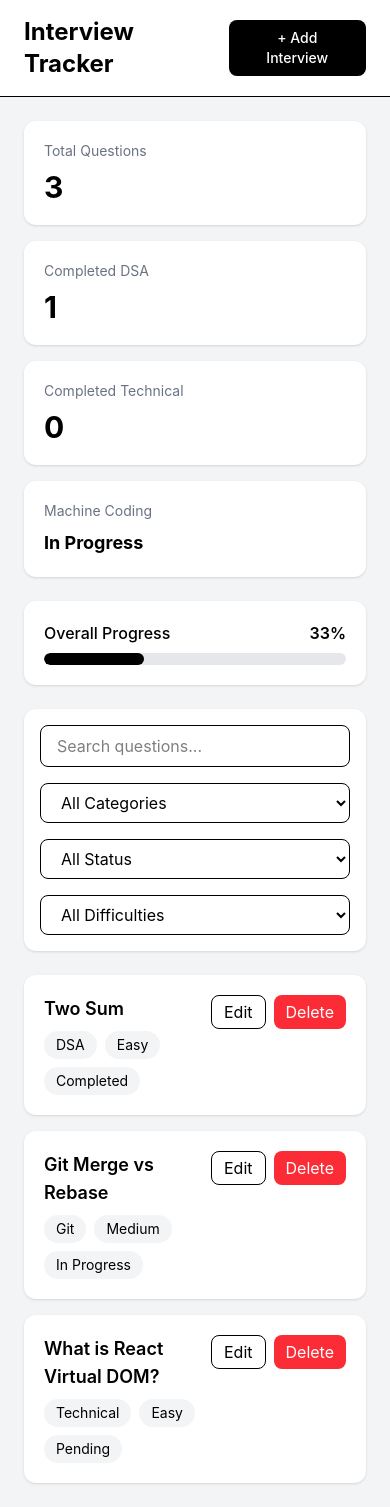
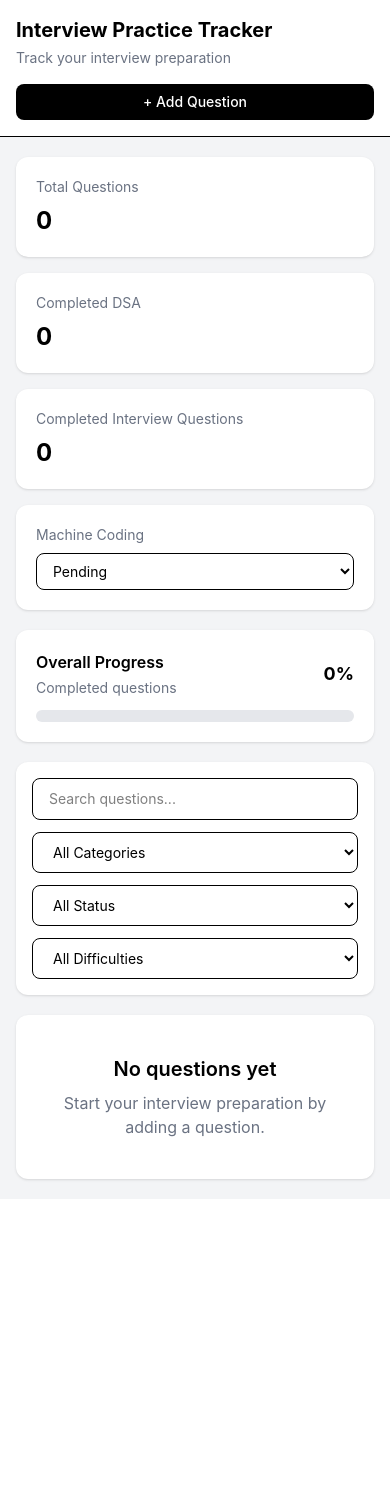
Before and after one commit to amitgith/Interview-Tracker, a React (Vite) app: page / in a window 390 px wide. After the commit the page ends 1199 px from the top, so only its background shows below. Built offline with nearby package versions, Linux system fonts and the light colour scheme.

Commit message:
Improve UI styling and layout

```diff
--- a/src/components/Dashboard.jsx
+++ b/src/components/Dashboard.jsx
@@ -1,7 +1,12 @@
-import { useSelector } from "react-redux";
+import { useDispatch, useSelector } from "react-redux";
+import { setMachineCodingStatus } from "../features/tracker/trackerSlice";
 
 const Dashboard = () => {
+  const dispatch = useDispatch();
   const interviews = useSelector((state) => state.tracker.interviews);
+  const machineCodingStatus = useSelector(
+    (state) => state.tracker.machineCoding.status,
+  );
 
   const totalQuestions = interviews.length;
 
@@ -9,7 +14,7 @@ const Dashboard = () => {
     (item) => item.category === "DSA" && item.status === "Completed",
   ).length;
 
-  const completedTechnical = interviews.filter(
+  const completedInterviewQuestions = interviews.filter(
     (item) => item.category === "Technical" && item.status === "Completed",
   ).length;
 
@@ -23,56 +28,72 @@ const Dashboard = () => {
       : Math.round((completedQuestions / totalQuestions) * 100);
 
   return (
-    <div>
-      {/* Dashboard Cards */}
-      <div className="grid gap-4 md:grid-cols-4">
-        {/* Total Questions */}
+    <section>
+      <div className="grid grid-cols-1 gap-4 sm:grid-cols-2 md:grid-cols-4">
         <div className="rounded-xl bg-white p-5 shadow-sm">
           <p className="text-sm text-gray-500">Total Questions</p>
 
-          <h2 className="mt-2 text-3xl font-bold">{totalQuestions}</h2>
+          <h2 className="mt-2 text-2xl font-bold sm:text-3xl">
+            {totalQuestions}
+          </h2>
         </div>
 
-        {/* Completed DSA */}
         <div className="rounded-xl bg-white p-5 shadow-sm">
           <p className="text-sm text-gray-500">Completed DSA</p>
 
-          <h2 className="mt-2 text-3xl font-bold">{completedDSA}</h2>
+          <h2 className="mt-2 text-2xl font-bold sm:text-3xl">
+            {completedDSA}
+          </h2>
         </div>
 
-        {/* Completed Technical */}
         <div className="rounded-xl bg-white p-5 shadow-sm">
-          <p className="text-sm text-gray-500">Completed Technical</p>
+          <p className="text-sm text-gray-500">Completed Interview Questions</p>
 
-          <h2 className="mt-2 text-3xl font-bold">{completedTechnical}</h2>
+          <h2 className="mt-2 text-2xl font-bold sm:text-3xl">
+            {completedInterviewQuestions}
+          </h2>
         </div>
 
-        {/* Machine Coding */}
         <div className="rounded-xl bg-white p-5 shadow-sm">
           <p className="text-sm text-gray-500">Machine Coding</p>
 
-          <h2 className="mt-2 text-lg font-bold">
-            {progress >= 70 ? "Good Progress" : "In Progress"}
-          </h2>
+          <select
+            value={machineCodingStatus}
+            onChange={(e) => dispatch(setMachineCodingStatus(e.target.value))}
+            className="mt-2 w-full rounded-lg border px-3 py-2 text-sm outline-none"
+          >
+            <option value="Pending">Pending</option>
+            <option value="In Progress">In Progress</option>
+            <option value="Completed">Completed</option>
+          </select>
         </div>
       </div>
 
-      {/* Overall Progress */}
-      <div className="mt-6 rounded-xl bg-white p-5 shadow-sm">
-        <div className="mb-2 flex justify-between">
-          <p className="font-medium">Overall Progress</p>
+      <div className="mt-5 rounded-xl bg-white p-5 shadow-sm sm:mt-6">
+        <div className="mb-3 flex items-center justify-between gap-4">
+          <div>
+            <p className="font-semibold">Overall Progress</p>
 
-          <span className="font-semibold">{progress}%</span>
+            <p className="mt-1 text-sm text-gray-500">Completed questions</p>
+          </div>
+
+          <span className="text-lg font-bold">{progress}%</span>
         </div>
 
-        <div className="h-3 overflow-hidden rounded-full bg-gray-200">
+        <div
+          className="h-3 overflow-hidden rounded-full bg-gray-200"
+          role="progressbar"
+          aria-valuenow={progress}
+          aria-valuemin="0"
+          aria-valuemax="100"
+        >
           <div
-            className="h-full rounded-full bg-black"
+            className="h-full rounded-full bg-black transition-all duration-300"
             style={{ width: `${progress}%` }}
           />
         </div>
       </div>
-    </div>
+    </section>
   );
 };
 
--- a/src/components/EditInterviewForm.jsx
+++ b/src/components/EditInterviewForm.jsx
@@ -32,16 +32,29 @@ const EditInterviewForm = ({ interview, onClose }) => {
   return (
     <form
       onSubmit={handleSubmit(onSubmit)}
-      className="mt-4 rounded-xl bg-white p-5 shadow-sm"
+      className="mt-4 rounded-xl bg-white p-4 shadow-sm sm:p-5"
     >
+      <div className="mb-4">
+        <h2 className="text-lg font-semibold">Edit Question</h2>
+
+        <p className="mt-1 text-sm text-gray-500">
+          Update your interview question details.
+        </p>
+      </div>
+
       <div className="grid gap-4">
-        {/* Question */}
         <div>
+          <label className="mb-1 block text-sm font-medium">Question</label>
+
           <input
             {...register("question", {
               required: "Question is required",
+              minLength: {
+                value: 3,
+                message: "Question must be at least 3 characters",
+              },
             })}
-            className="w-full rounded-lg border px-4 py-2 outline-none"
+            className="w-full rounded-lg border px-4 py-2.5 text-sm outline-none transition focus:border-black"
           />
 
           {errors.question && (
@@ -51,38 +64,51 @@ const EditInterviewForm = ({ interview, onClose }) => {
           )}
         </div>
 
-        {/* Category */}
+        <div className="grid gap-4 sm:grid-cols-3">
+          <div>
+            <label className="mb-1 block text-sm font-medium">Category</label>
+
             <select
               {...register("category")}
-          className="rounded-lg border px-4 py-2"
+              className="w-full rounded-lg border px-4 py-2.5 text-sm outline-none"
             >
               <option value="DSA">DSA</option>
               <option value="Git">Git</option>
               <option value="Technical">Technical</option>
             </select>
+          </div>
 
-        {/* Difficulty */}
+          <div>
+            <label className="mb-1 block text-sm font-medium">Difficulty</label>
+
             <select
               {...register("difficulty")}
-          className="rounded-lg border px-4 py-2"
+              className="w-full rounded-lg border px-4 py-2.5 text-sm outline-none"
             >
               <option value="Easy">Easy</option>
               <option value="Medium">Medium</option>
               <option value="Hard">Hard</option>
             </select>
+          </div>
 
-        {/* Status */}
-        <select {...register("status")} className="rounded-lg border px-4 py-2">
+          <div>
+            <label className="mb-1 block text-sm font-medium">Status</label>
+
+            <select
+              {...register("status")}
+              className="w-full rounded-lg border px-4 py-2.5 text-sm outline-none"
+            >
               <option value="Pending">Pending</option>
               <option value="In Progress">In Progress</option>
               <option value="Completed">Completed</option>
             </select>
+          </div>
+        </div>
 
-        {/* Buttons */}
-        <div className="flex gap-3">
+        <div className="flex flex-col gap-2 sm:flex-row">
           <button
             type="submit"
-            className="rounded-lg bg-black px-4 py-2 text-white"
+            className="rounded-lg bg-black cursor-pointer px-4 py-2.5 text-sm font-medium text-white transition hover:bg-gray-800"
           >
             Update Question
           </button>
@@ -90,7 +116,7 @@ const EditInterviewForm = ({ interview, onClose }) => {
           <button
             type="button"
             onClick={onClose}
-            className="rounded-lg border px-4 py-2"
+            className="rounded-lg cursor-pointer border px-4 py-2.5 cursor-pointer text-sm font-medium transition hover:bg-gray-100"
           >
             Cancel
           </button>
--- a/src/components/FilterBar.jsx
+++ b/src/components/FilterBar.jsx
@@ -12,21 +12,19 @@ const FilterBar = () => {
   const filters = useSelector((state) => state.tracker.filters);
 
   return (
-    <div className="grid gap-4 rounded-xl bg-white p-4 shadow-sm md:grid-cols-4">
-      {/* Search */}
+    <div className="grid gap-3 rounded-xl bg-white p-4 shadow-sm sm:gap-4 md:grid-cols-4">
       <input
         type="text"
         placeholder="Search questions..."
         value={filters.search}
         onChange={(e) => dispatch(setSearch(e.target.value))}
-        className="rounded-lg border px-4 py-2 outline-none"
+        className="w-full rounded-lg border px-4 py-2.5 text-sm outline-none transition focus:border-black"
       />
 
-      {/* Category */}
       <select
         value={filters.category}
         onChange={(e) => dispatch(setCategoryFilter(e.target.value))}
-        className="rounded-lg border px-4 py-2"
+        className="w-full rounded-lg border px-4 py-2.5 text-sm outline-none"
       >
         <option value="all">All Categories</option>
         <option value="DSA">DSA</option>
@@ -34,11 +32,10 @@ const FilterBar = () => {
         <option value="Technical">Technical</option>
       </select>
 
-      {/* Status */}
       <select
         value={filters.status}
         onChange={(e) => dispatch(setStatusFilter(e.target.value))}
-        className="rounded-lg border px-4 py-2"
+        className="w-full rounded-lg border px-4 py-2.5 text-sm outline-none"
       >
         <option value="all">All Status</option>
         <option value="Pending">Pending</option>
@@ -46,11 +43,10 @@ const FilterBar = () => {
         <option value="Completed">Completed</option>
       </select>
 
-      {/* Difficulty */}
       <select
         value={filters.difficulty}
         onChange={(e) => dispatch(setDifficultyFilter(e.target.value))}
-        className="rounded-lg border px-4 py-2"
+        className="w-full rounded-lg border px-4 py-2.5 text-sm outline-none"
       >
         <option value="all">All Difficulties</option>
         <option value="Easy">Easy</option>
--- a/src/components/Header.jsx
+++ b/src/components/Header.jsx
@@ -1,11 +1,22 @@
-const Header = () => {
+const Header = ({ onAdd }) => {
   return (
     <header className="border-b bg-white">
-      <div className="mx-auto flex max-w-6xl items-center justify-between px-6 py-4">
-        <h1 className="text-2xl font-bold">Interview Tracker</h1>
+      <div className="mx-auto flex max-w-6xl flex-col gap-4 px-4 py-4 sm:flex-row sm:items-center sm:justify-between sm:px-6">
+        <div>
+          <h1 className="text-xl font-bold sm:text-2xl">
+            Interview Practice Tracker
+          </h1>
 
-        <button className="rounded-lg bg-black px-4 py-2 text-sm font-medium text-white cursor-pointer">
-          + Add Interview
+          <p className="mt-1 text-sm text-gray-500">
+            Track your interview preparation
+          </p>
+        </div>
+
+        <button
+          onClick={onAdd}
+          className="w-full rounded-lg bg-black px-4 py-2 text-sm font-medium cursor-pointer text-white transition hover:bg-gray-800 sm:w-auto"
+        >
+          + Add Question
         </button>
       </div>
     </header>
--- a/src/components/InterviewCard.jsx
+++ b/src/components/InterviewCard.jsx
@@ -9,34 +9,39 @@ const InterviewCard = ({ interview, onEdit }) => {
   };
 
   return (
-    <div className="rounded-xl bg-white p-5 shadow-sm">
-      <div className="flex items-start justify-between gap-4">
-        <div>
-          <h2 className="text-lg font-semibold">{interview.question}</h2>
+    <div className="rounded-xl bg-white p-4 shadow-sm sm:p-5">
+      <div className="flex flex-col gap-4 sm:flex-row sm:items-start sm:justify-between">
+        <div className="min-w-0">
+          <h2 className="wrap-break-word text-base font-semibold sm:text-lg">
+            {interview.question}
+          </h2>
 
-          <div className="mt-2 flex flex-wrap gap-2">
-            <span className="rounded-full bg-gray-100 px-3 py-1 text-sm">
+          <div className="mt-3 flex flex-wrap gap-2">
+            <span className="rounded-full bg-gray-100 px-3 py-1 text-xs font-medium sm:text-sm">
               {interview.category}
             </span>
 
-            <span className="rounded-full bg-gray-100 px-3 py-1 text-sm">
+            <span className="rounded-full bg-gray-100 px-3 py-1 text-xs font-medium sm:text-sm">
               {interview.difficulty}
             </span>
 
-            <span className="rounded-full bg-gray-100 px-3 py-1 text-sm">
+            <span className="rounded-full bg-gray-100 px-3 py-1 text-xs font-medium sm:text-sm">
               {interview.status}
             </span>
           </div>
         </div>
 
-        <div className="flex gap-2">
-          <button onClick={onEdit} className="rounded-lg border px-3 py-1">
+        <div className="flex w-full gap-2 sm:w-auto">
+          <button
+            onClick={onEdit}
+            className="flex-1 cursor-pointer rounded-lg border px-3 py-2 text-sm transition hover:bg-gray-100 sm:flex-none"
+          >
             Edit
           </button>
 
           <button
             onClick={handleDelete}
-            className="rounded-lg bg-red-500 px-3 py-1 text-white"
+            className="flex-1 cursor-pointer rounded-lg bg-red-500 px-3 py-2 text-sm text-white transition hover:bg-red-600 sm:flex-none"
           >
             Delete
           </button>
--- a/src/components/InterviewForm.jsx
+++ b/src/components/InterviewForm.jsx
@@ -11,6 +11,7 @@ const InterviewForm = ({ onClose }) => {
     formState: { errors },
   } = useForm({
     defaultValues: {
+      question: "",
       category: "DSA",
       difficulty: "Easy",
       status: "Pending",
@@ -31,17 +32,30 @@ const InterviewForm = ({ onClose }) => {
   return (
     <form
       onSubmit={handleSubmit(onSubmit)}
-      className="mt-4 rounded-xl bg-white p-5 shadow-sm"
+      className="mt-4 rounded-xl bg-white p-4 shadow-sm sm:p-5"
     >
+      <div className="mb-4">
+        <h2 className="text-lg font-semibold">Add New Question</h2>
+
+        <p className="mt-1 text-sm text-gray-500">
+          Add a question to your interview preparation tracker.
+        </p>
+      </div>
+
       <div className="grid gap-4">
-        {/* Question */}
         <div>
+          <label className="mb-1 block text-sm font-medium">Question</label>
+
           <input
             {...register("question", {
               required: "Question is required",
+              minLength: {
+                value: 3,
+                message: "Question must be at least 3 characters",
+              },
             })}
             placeholder="Enter interview question"
-            className="w-full rounded-lg border px-4 py-2 outline-none"
+            className="w-full rounded-lg border px-4 py-2.5 text-sm outline-none transition focus:border-black"
           />
 
           {errors.question && (
@@ -51,38 +65,51 @@ const InterviewForm = ({ onClose }) => {
           )}
         </div>
 
-        {/* Category */}
+        <div className="grid gap-4 sm:grid-cols-3">
+          <div>
+            <label className="mb-1 block text-sm font-medium">Category</label>
+
             <select
               {...register("category")}
-          className="rounded-lg border px-4 py-2"
+              className="w-full rounded-lg border px-4 py-2.5 text-sm outline-none"
             >
               <option value="DSA">DSA</option>
               <option value="Git">Git</option>
               <option value="Technical">Technical</option>
             </select>
+          </div>
 
-        {/* Difficulty */}
+          <div>
+            <label className="mb-1 block text-sm font-medium">Difficulty</label>
+
             <select
               {...register("difficulty")}
-          className="rounded-lg border px-4 py-2"
+              className="w-full rounded-lg border px-4 py-2.5 text-sm outline-none"
             >
               <option value="Easy">Easy</option>
               <option value="Medium">Medium</option>
               <option value="Hard">Hard</option>
             </select>
+          </div>
 
-        {/* Status */}
-        <select {...register("status")} className="rounded-lg border px-4 py-2">
+          <div>
+            <label className="mb-1 block text-sm font-medium">Status</label>
+
+            <select
+              {...register("status")}
+              className="w-full rounded-lg border px-4 py-2.5 text-sm outline-none"
+            >
               <option value="Pending">Pending</option>
               <option value="In Progress">In Progress</option>
               <option value="Completed">Completed</option>
             </select>
+          </div>
+        </div>
 
-        {/* Buttons */}
-        <div className="flex gap-3">
+        <div className="flex flex-col gap-2 sm:flex-row">
           <button
             type="submit"
-            className="rounded-lg bg-black px-4 py-2 text-white"
+            className="rounded-lg bg-black px-4 py-2.5 cursor-pointer text-sm font-medium text-white transition hover:bg-gray-800"
           >
             Add Question
           </button>
@@ -90,7 +117,7 @@ const InterviewForm = ({ onClose }) => {
           <button
             type="button"
             onClick={onClose}
-            className="rounded-lg border px-4 py-2"
+            className="rounded-lg border px-4 py-2.5 text-sm cursor-pointer font-medium transition hover:bg-gray-100"
           >
             Cancel
           </button>
--- a/src/features/tracker/trackerSlice.jsx
+++ b/src/features/tracker/trackerSlice.jsx
@@ -1,38 +1,26 @@
 import { createSlice } from "@reduxjs/toolkit";
+const storedInterviews = localStorage.getItem("interviews");
+const storedMachineCoding = localStorage.getItem("machineCoding");
+const initialState = {
+  interviews: storedInterviews ? JSON.parse(storedInterviews) : [],
 
-const trackerSlice = createSlice({
-  name: "tracker",
-  initialState: {
-    interviews: [
-      {
-        id: 1,
-        question: "Two Sum",
-        category: "DSA",
-        difficulty: "Easy",
-        status: "Completed",
-      },
-      {
-        id: 2,
-        question: "Git Merge vs Rebase",
-        category: "Git",
-        difficulty: "Medium",
-        status: "In Progress",
-      },
-      {
-        id: 3,
-        question: "What is React Virtual DOM?",
-        category: "Technical",
-        difficulty: "Easy",
+  machineCoding: storedMachineCoding
+    ? JSON.parse(storedMachineCoding)
+    : {
         status: "Pending",
       },
-    ],
+
   filters: {
     search: "",
     category: "all",
     status: "all",
     difficulty: "all",
   },
-  },
+};
+
+const trackerSlice = createSlice({
+  name: "tracker",
+  initialState,
   reducers: {
     addInterview: (state, action) => {
       state.interviews.push(action.payload);
@@ -65,6 +53,9 @@ const trackerSlice = createSlice({
     setDifficultyFilter: (state, action) => {
       state.filters.difficulty = action.payload;
     },
+    setMachineCodingStatus: (state, action) => {
+      state.machineCoding.status = action.payload;
+    },
   },
 });
 export const {
@@ -75,6 +66,7 @@ export const {
   setCategoryFilter,
   setStatusFilter,
   setDifficultyFilter,
+  setMachineCodingStatus,
 } = trackerSlice.actions;
 
 export default trackerSlice.reducer;
--- a/src/pages/Tracker.jsx
+++ b/src/pages/Tracker.jsx
@@ -1,4 +1,4 @@
-import { useState } from "react";
+import { useEffect, useState } from "react";
 import { useSelector } from "react-redux";
 
 import Header from "../components/Header";
@@ -13,6 +13,15 @@ const Tracker = () => {
   const [editingInterview, setEditingInterview] = useState(null);
 
   const interviews = useSelector((state) => state.tracker.interviews);
+  useEffect(() => {
+    localStorage.setItem("interviews", JSON.stringify(interviews));
+  }, [interviews]);
+
+  const machineCoding = useSelector((state) => state.tracker.machineCoding);
+
+  useEffect(() => {
+    localStorage.setItem("machineCoding", JSON.stringify(machineCoding));
+  }, [machineCoding]);
 
   const filters = useSelector((state) => state.tracker.filters);
 
@@ -37,35 +46,58 @@ const Tracker = () => {
     <div className="min-h-screen bg-gray-100">
       <Header onAdd={() => setShowForm(true)} />
 
-      <main className="mx-auto max-w-6xl px-6 py-6">
+      <main className="mx-auto max-w-6xl px-4 py-5 sm:px-6 sm:py-6">
         {/* Add Question Form */}
-        {showForm && <InterviewForm onClose={() => setShowForm(false)} />}
+        {showForm && (
+          <div className="mb-6">
+            <InterviewForm onClose={() => setShowForm(false)} />
+          </div>
+        )}
 
         {/* Edit Question Form */}
         {editingInterview && (
+          <div className="mb-6">
             <EditInterviewForm
               interview={editingInterview}
               onClose={() => setEditingInterview(null)}
             />
+          </div>
         )}
 
-        {/* Dashboard */}
         <Dashboard />
 
         {/* Search + Filters */}
-        <div className="mt-6">
+        <div className="mt-5 sm:mt-6">
           <FilterBar />
         </div>
 
         {/* Questions */}
-        <div className="mt-6 grid gap-4">
-          {filteredInterviews.map((interview) => (
+        <div className="mt-5 grid gap-3 sm:mt-6 sm:gap-4">
+          {interviews.length === 0 ? (
+            <div className="rounded-xl bg-white p-10 text-center shadow-sm">
+              <h2 className="text-xl font-semibold">No questions yet</h2>
+
+              <p className="mt-2 text-gray-500">
+                Start your interview preparation by adding a question.
+              </p>
+            </div>
+          ) : filteredInterviews.length === 0 ? (
+            <div className="rounded-xl bg-white p-10 text-center shadow-sm">
+              <h2 className="text-xl font-semibold">No questions found</h2>
+
+              <p className="mt-2 text-gray-500">
+                Try changing your search or filters.
+              </p>
+            </div>
+          ) : (
+            filteredInterviews.map((interview) => (
               <InterviewCard
                 key={interview.id}
                 interview={interview}
                 onEdit={() => setEditingInterview(interview)}
               />
-          ))}
+            ))
+          )}
         </div>
       </main>
     </div>
```
Also changed, not shown: src/features/questions/questionSlice.jsx (deleted, +0 -7 lines), src/pages/Dashboard.jsx (deleted, +0 -9 lines), src/pages/Questions.jsx (deleted, +0 -7 lines). Lines whose indentation alone changed are shown as unchanged.
